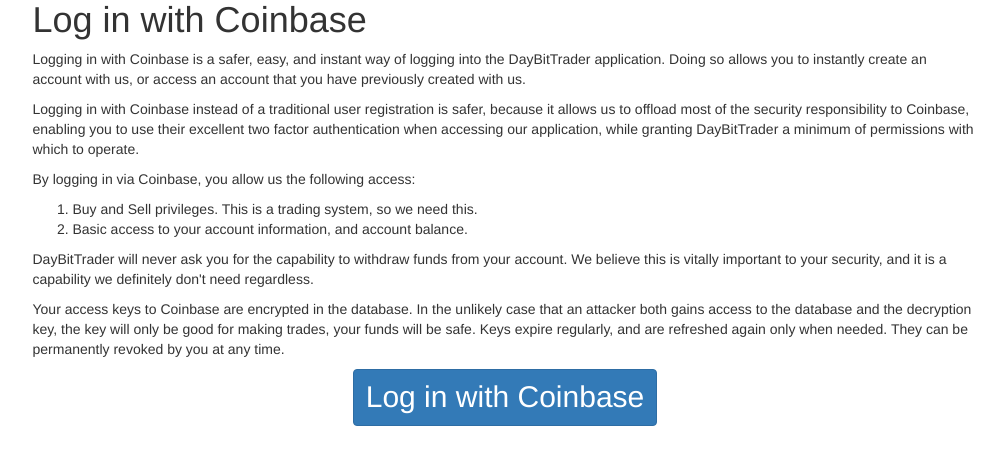
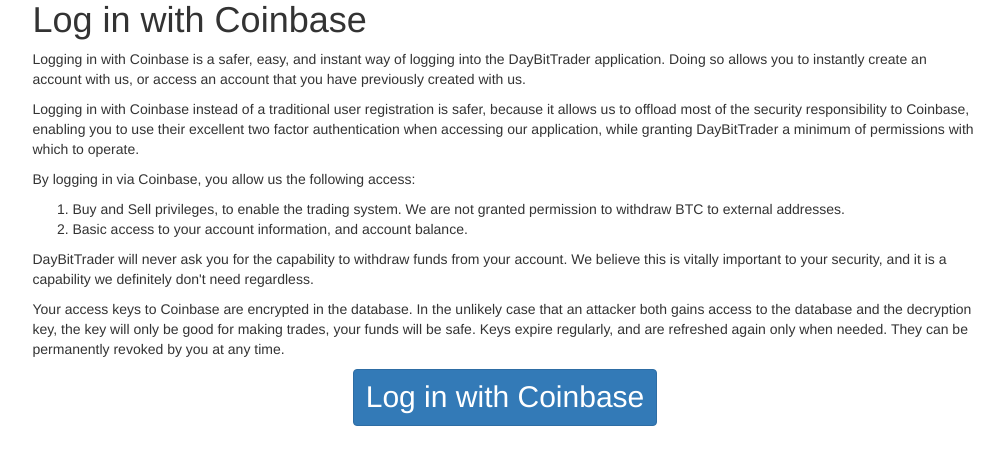
Before and after one commit to wayfarer/daybittrader, a Django app: template base/dbtrade/templates/login_coinbase.html in a window 1280 px wide. Shown: the part 178-637 px from the top of the page, without its empty margins (135-1139 px from the left). Run offline with Django 3.2, Linux system fonts and the light colour scheme; the template is opened without the code that fills it, so the values that code supplies are empty; some libraries are stand-ins or nearby versions.

Commit message:
Fix to filter bug on historical logged in page, update to copy on coinbase login page.

```diff
--- a/base/dbtrade/apps/trader/views.py
+++ b/base/dbtrade/apps/trader/views.py
@@ -282,7 +282,7 @@ def historical(request):
         #foreign_wire_fee = cleaned_data['foreign_wire_fee']
         #domestic_wire_fee = cleaned_data['domestic_wire_fee']
         #fee_schedule = cleaned_data['fee_schedule']
-        increment = cleaned_data['increment']
+        increment = int(cleaned_data['increment'])
 
     env = _get_chart_data(business_days_delay, foreign_wire_fee, domestic_wire_fee, fee_schedule, increment)
     env['form'] = form
--- a/base/dbtrade/templates/login_coinbase.html
+++ b/base/dbtrade/templates/login_coinbase.html
@@ -15,7 +15,7 @@
 		our application, while granting DayBitTrader a minimum of permissions with which to operate.</p>
 	<p>By logging in via Coinbase, you allow us the following access:</p>
 	<ol>
-		<li>Buy and Sell privileges.  This is a trading system, so we need this.</li>
+		<li>Buy and Sell privileges, to enable the trading system. We are not granted permission to withdraw BTC to external addresses.</li>
 		<li>Basic access to your account information, and account balance.</li>
 	</ol>
 	<p>DayBitTrader will never ask you for the capability to withdraw funds from your account. We believe this is vitally
```
